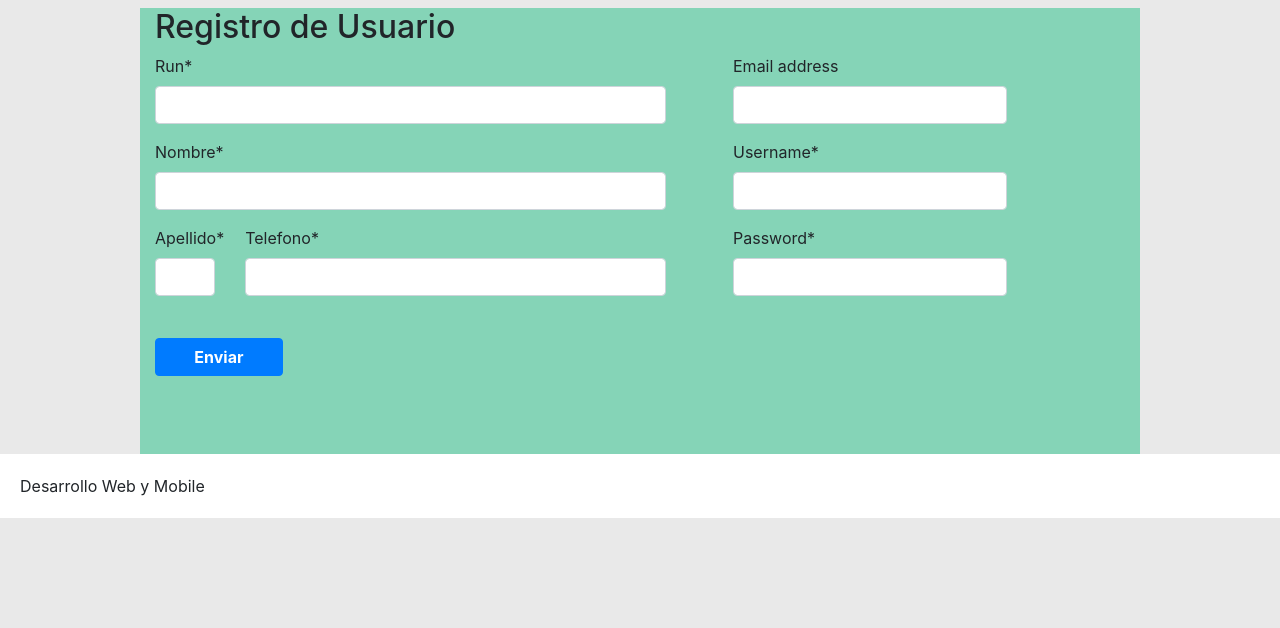
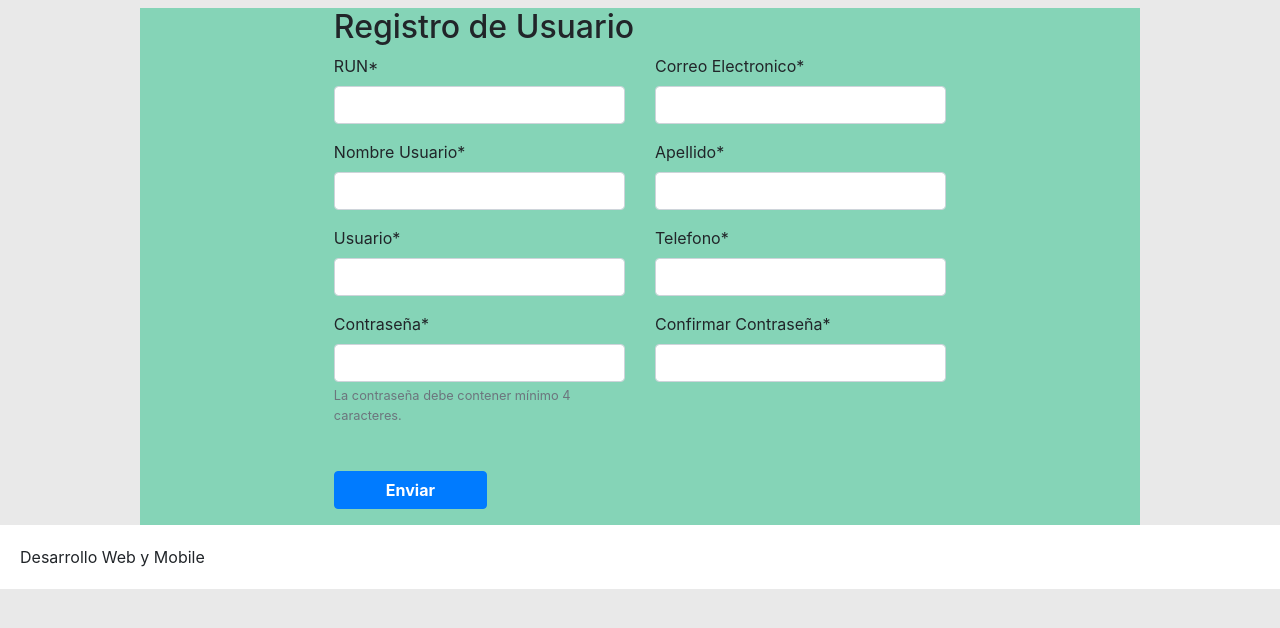
Before and after one commit to Tatarkus/PerrisDjango, a Django app: page /registro in a window 1280 px wide. Shown: the part 134-762 px from the top of the page. Run offline with Django 3.2, Linux system fonts and the light colour scheme; some libraries are stand-ins or nearby versions.

Commit message:
formulario de registro
Cambiado el diseño del forumalrio de registro.
Ya no se ocupa el formulario rapido extendiendo de modelforms porque había que usar 2 formularios uno para User y otro para Cliente.
Ahora estendemos de Form no más, menos elegante pero más fácil de manejar. El manejo del modelo se controla en las vistas.

```diff
--- a/Perris/forms.py
+++ b/Perris/forms.py
@@ -4,32 +4,42 @@ from crispy_forms.layout import Layout, Fieldset, ButtonHolder, Submit, Div
 from .models import Cliente
 from django.contrib.auth.models import User
 
-class FormRegistroCliente(forms.ModelForm):
-    class Meta:
-        model = Cliente
-        # specify what fields should be used in this form.
-        fields = ('run',
-                  'nombre', 'apellido','email',
-                  'telefono',
-                 )
+class FormRegistroCliente(forms.Form):
+
+    run=forms.CharField(widget=forms.TextInput(),label="RUN")
+    nombre=forms.CharField(widget=forms.TextInput(),label="Nombre Usuario")
+    apellido=forms.CharField(widget=forms.TextInput(),label="Apellido")
+    mail=forms.EmailField(widget=forms.TextInput(),label="Correo Electronico")
+    telefono=forms.CharField(widget=forms.TextInput(),label="Telefono")
+    username=forms.CharField(widget=forms.TextInput(),label="Usuario")
+    password=forms.CharField(widget=forms.PasswordInput(),label="Contraseña")
+    password2=forms.CharField(widget=forms.PasswordInput(),label="Confirmar Contraseña")
+
 
     def __init__(self, *args, submit_title="Enviar", **kwargs):
         super().__init__(*args, **kwargs)
-        my_field_text= [
-            # (field_name, Field title label, Detailed field description)
-            ('run', 'run', 'run de cliente'),
-            ('nombre', 'nombre', 'nombre cliente'),
-            ('apellido', 'apellido', 'apellido clienjte'),
-            ('telefono', '', ''),
 
-         ]
-    # Set layout for fields.
         self.helper=FormHelper()
+        self.fields['password'].help_text = "La contraseña debe contener mínimo 4 caracteres."
         self.helper.layout = Layout(
-            Div('run', 'nombre'),
             Div(
-                Div('apellido', css_class="col-sm-2"),
-                Div('telefono', css_class="col-sm-10"),
+                Div('run', css_class="col-sm-6"),
+                Div('mail', css_class="col-sm-6"),
+                css_class = 'row'
+            ),
+            Div(
+                Div('nombre', css_class="col-sm-6"),
+                Div('apellido', css_class="col-sm-6"),
+                css_class = 'row'
+            ),
+            Div(
+                Div('username', css_class="col-sm-6"),
+                Div('telefono', css_class="col-sm-6"),
+                css_class = 'row'
+            ),
+            Div(
+                Div('password', css_class="col-sm-6"),
+                Div('password2', css_class="col-sm-6"),
                 css_class = 'row'
             )
         )
--- a/Perris/static/css/estilos.css
+++ b/Perris/static/css/estilos.css
@@ -15,9 +15,9 @@
 	height: 400px;
 }
 
-.forma1 {
-    float: left;
-    width: 60%;
+.forma {
+    margin: auto;
+
 }
 .forma2 {
 	height: 100%;
--- a/Perris/templates/registro.html
+++ b/Perris/templates/registro.html
@@ -3,14 +3,11 @@
 {% load crispy_forms_tags %}
 <h2>Registro de Usuario</h2>
 
-<section class="contenedor_formas">
-	<div class="forma1">
+<div class=centrado>
+
 		{% crispy form %}
-	</div>
+</div>
 
-	<div class="forma2">
-		{% crispy form2 %}
-	</div>
-</section>
+
 
 {% endblock %}
```
